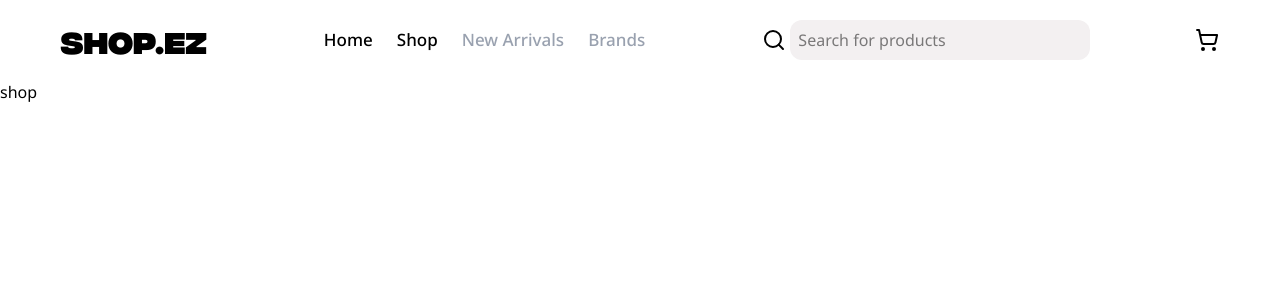
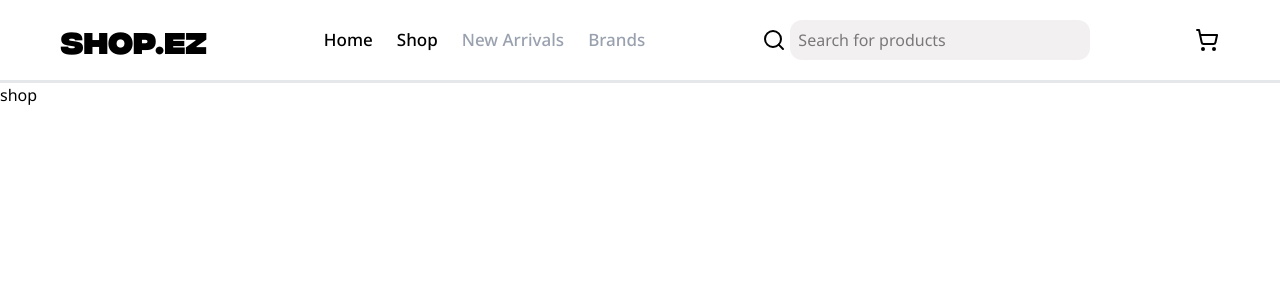
Before and after one commit to Soham-Powar/Shopping-Cart, a React (Vite) app: page /shop in a window 1280 px wide. Shown: the top 300 px of the page. Built offline with nearby package versions, Linux system fonts and the light colour scheme.

Commit message:
feat: Add bottom border to NavBar

```diff
--- a/src/components/NavBar.jsx
+++ b/src/components/NavBar.jsx
@@ -4,7 +4,7 @@ import { ShoppingCart } from "lucide-react";
 
 const NavBar = () => {
 	return (
-		<nav className="bg-white py-5 flex p-3 gap-2 justify-around items-center">
+		<nav className="bg-white py-5 flex p-3 gap-2 justify-around items-center border-gray-200 border-b-3">
 			<p className="text-3xl font-extrabold font-[integralCF]">SHOP.EZ</p>
 			<div>
 				<NavLink name="Home" />
```
